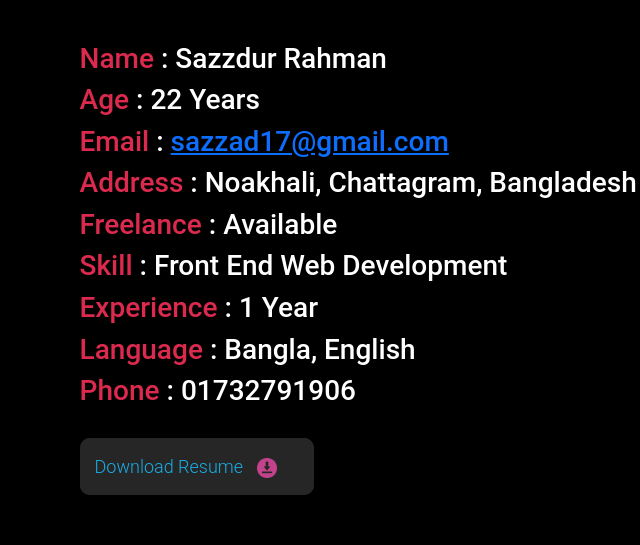
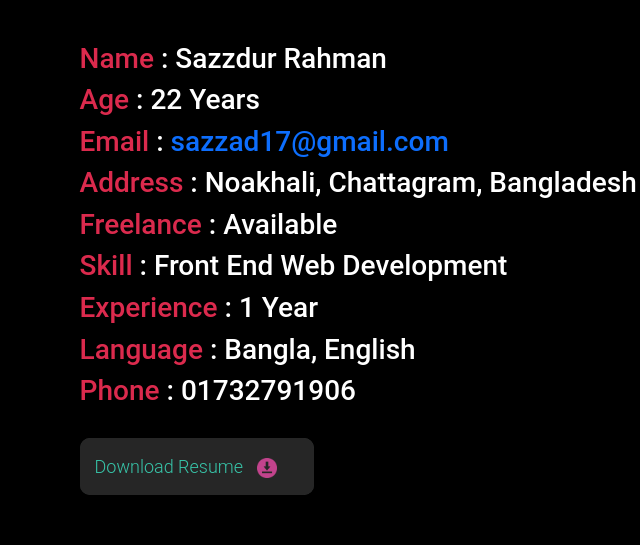
Before and after one commit to sazzadurrahman53/PortFolio, a plain HTML site: page index.html in a window 1280 px wide. Shown: the part 900-1445 px from the top of the page, 530-1170 px from the left. Drawn offline with nearby package versions, Linux system fonts and the light colour scheme.

Commit message:
portfolio

```diff
--- a/assets/style.css
+++ b/assets/style.css
@@ -250,7 +250,7 @@ section {
 .about-content .right .cv-btn a #resume-text {
   color: rgb(255, 72, 0) !important;
 }
-.about-content .right .cv-btn a {
+.about-content .right a {
   text-decoration: none;
 }
 .about-content .right .cv-btn img {
--- a/index.html
+++ b/index.html
@@ -93,10 +93,11 @@
               <h3 id="heading-skill"><span>Phone</span> : 01732791906</h3>
             </div>
           </div>
-          <button class="cv-btn"><a href="">
-              <span id="resume-text">Download Resume</span>
-              <img src="./assets/images/download.png" id="download-png" /></a>
-          </button>
+          <a href="https://drive.google.com/file/d/1mm0PbPzGuVyrVmvcoBILb3RizCYjQU0I/view?usp=sharing" target="_blank">
+            <button class="cv-btn"><span id="resume-text">Download Resume</span>
+              <img src="./assets/images/download.png" id="download-png" /></button>
+          </a>
+
         </div>
       </div>
     </div>
```
